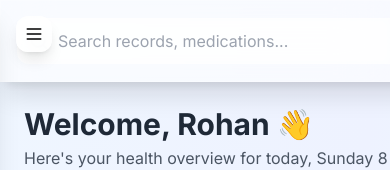
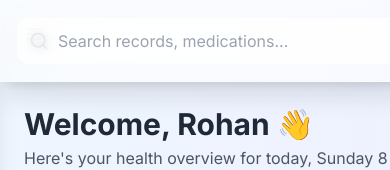
Before and after one commit to shubham-hirani/abha-sync, a React (Vite) app in the folder front-end-1/: page / in a window 390 px wide. Both pictures are taken after a click on the button "Continue as Guest". Shown: the top 170 px of the page. Built offline with nearby package versions, Linux system fonts and the light colour scheme; the HTML template or start-up script is replaced by a standard one.

Commit message:
Refactor Navbar component for improved structure and styling

```diff
--- a/front-end-1/src/components/Navbar.jsx
+++ b/front-end-1/src/components/Navbar.jsx
@@ -13,7 +13,19 @@ const Navbar = ({ onLogout }) => {
   ]
 
   return (
-    <nav className="glass border-b border-white/20 p-4 lg:p-6">
+    <>
+      {/* Click outside handler - must be outside nav to avoid backdrop-filter containing block */}
+      {(showProfileMenu || showNotifications) && (
+        <div
+          className="fixed inset-0 z-40"
+          onClick={() => {
+            setShowProfileMenu(false)
+            setShowNotifications(false)
+          }}
+        />
+      )}
+
+      <nav className="glass border-b border-white/20 p-4 lg:p-6 relative z-50">
         <div className="flex items-center justify-between">
           {/* Search Bar */}
           <div className="flex-1 max-w-md">
@@ -42,7 +54,7 @@ const Navbar = ({ onLogout }) => {
               </button>
 
               {showNotifications && (
-              <div className="absolute right-0 top-12 w-80 glass border border-white/20 rounded-2xl p-4 shadow-2xl z-50">
+                <div className="absolute right-0 top-12 w-80 bg-white border border-white/20 rounded-2xl p-4 shadow-2xl z-[60]">
                   <h3 className="font-semibold text-gray-800 mb-3">Notifications</h3>
                   <div className="space-y-3">
                     {notifications.map((notif) => (
@@ -83,7 +95,7 @@ const Navbar = ({ onLogout }) => {
               </button>
 
               {showProfileMenu && (
-              <div className="absolute right-0 top-12 w-48 glass border border-white/20 rounded-2xl p-2 shadow-2xl z-50">
+                <div className="absolute right-0 top-12 w-48 bg-white border border-white/20 rounded-2xl p-2 shadow-2xl z-[60]">
                   <div className="p-3 border-b border-gray-200/50">
                     <p className="font-medium text-gray-800">{mockData.user.name}</p>
                     <p className="text-sm text-gray-500">{mockData.user.email}</p>
@@ -111,18 +123,8 @@ const Navbar = ({ onLogout }) => {
             </div>
           </div>
         </div>
-
-      {/* Click outside handler */}
-      {(showProfileMenu || showNotifications) && (
-        <div
-          className="fixed inset-0 z-40"
-          onClick={() => {
-            setShowProfileMenu(false)
-            setShowNotifications(false)
-          }}
-        />
-      )}
       </nav>
+    </>
   )
 }
 
```
Lines whose indentation alone changed are shown as unchanged.
